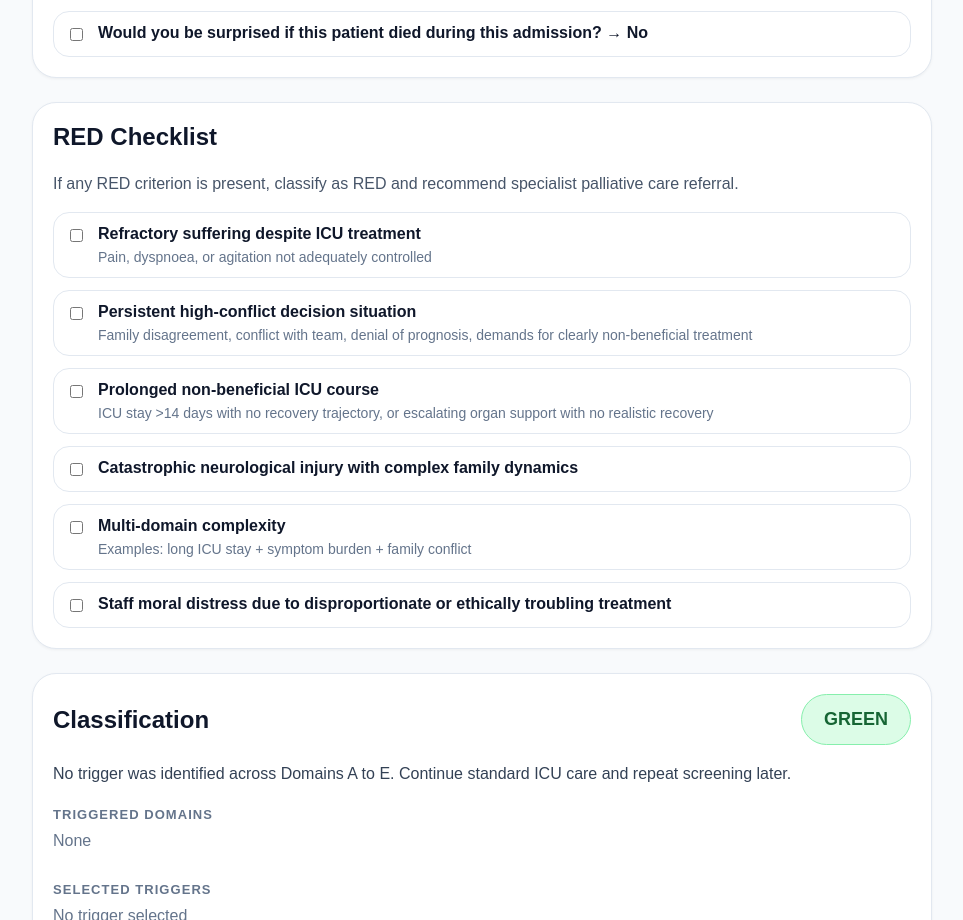
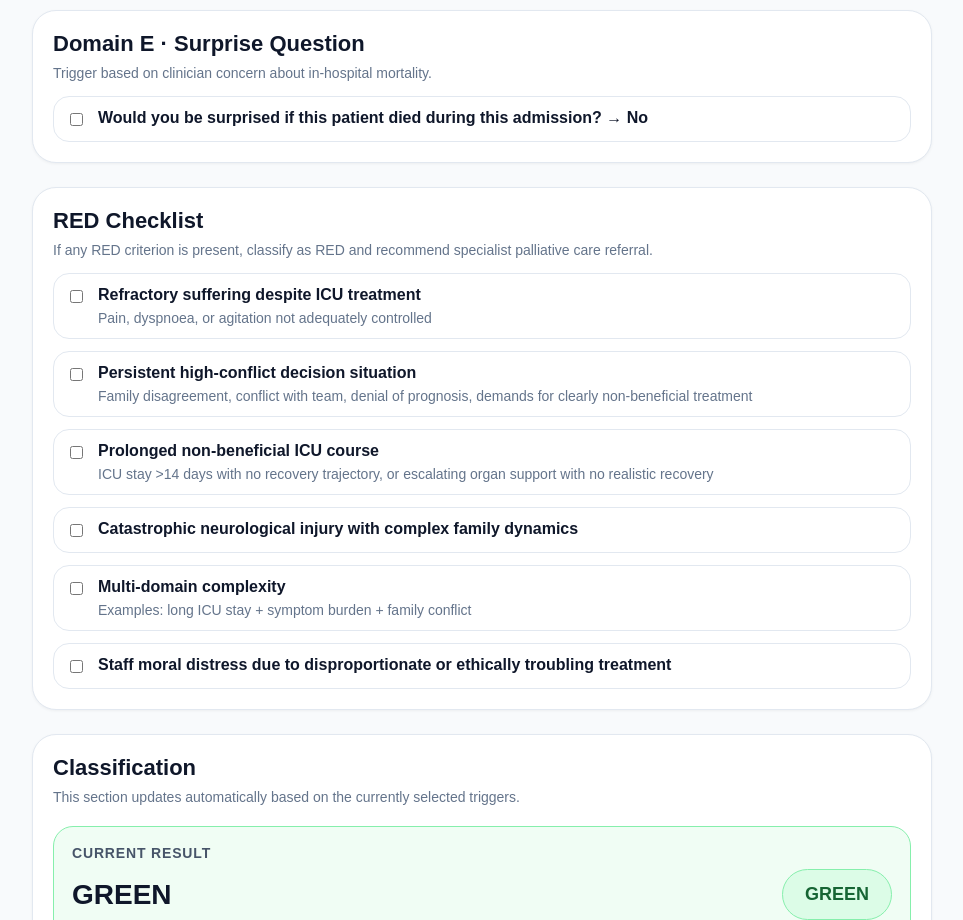
Before and after one commit to yeohjiecong/align-triage, a Next.js app: page / in a window 1280 px wide. Shown: the part 1880-2800 px from the top of the page, without its empty margins (158-1121 px from the left). Built offline with nearby package versions, Linux system fonts and the light colour scheme.

Commit message:
Improve triage UI clarity

```diff
--- a/app/page.tsx
+++ b/app/page.tsx
@@ -162,7 +162,6 @@ function classifyTriage(
   const onlyDomainB = triggeredDomains.length === 1 && hasDomainB;
   const hasAnyRedChecklist = selectedReds.length > 0;
 
-  // AMBER-GREEN is only valid if Domain B contains ONLY b1 and/or b2
   const allowedAmberGreenBIds = ["b1", "b2"];
   const selectedBTriggerIds = selectedTriggers
     .filter((t) => t.domain === "B")
@@ -263,6 +262,22 @@ function badgeStyle(category: FinalCategory): React.CSSProperties {
   return { background: "#ecfccb", color: "#3f6212", border: "1px solid #bef264" };
 }
 
+function panelStyle(category: FinalCategory): React.CSSProperties {
+  if (category === "GREEN") {
+    return { background: "#f0fdf4", border: "1px solid #86efac" };
+  }
+  if (category === "RED") {
+    return { background: "#fef2f2", border: "1px solid #fca5a5" };
+  }
+  if (category === "AMBER-RED") {
+    return { background: "#fffbeb", border: "2px solid #f59e0b" };
+  }
+  if (category === "AMBER-AMBER") {
+    return { background: "#fffbeb", border: "1px solid #fbbf24" };
+  }
+  return { background: "#f7fee7", border: "1px solid #bef264" };
+}
+
 const styles: Record<string, React.CSSProperties> = {
   page: {
     minHeight: "100vh",
@@ -290,6 +305,19 @@ const styles: Record<string, React.CSSProperties> = {
     boxShadow: "0 1px 3px rgba(0,0,0,0.05)",
     marginBottom: "24px",
   },
+  sectionHeader: {
+    marginTop: 0,
+    marginBottom: "6px",
+    fontSize: "22px",
+    fontWeight: 800,
+    color: "#0f172a",
+  },
+  sectionSubtext: {
+    margin: 0,
+    color: "#64748b",
+    lineHeight: 1.5,
+    fontSize: "14px",
+  },
   option: {
     display: "flex",
     gap: "12px",
@@ -298,6 +326,7 @@ const styles: Record<string, React.CSSProperties> = {
     padding: "12px",
     marginTop: "12px",
     alignItems: "flex-start",
+    background: "#ffffff",
   },
   badge: {
     borderRadius: "999px",
@@ -305,6 +334,26 @@ const styles: Record<string, React.CSSProperties> = {
     fontWeight: 700,
     fontSize: "18px",
     display: "inline-block",
+  },
+  statusPanel: {
+    borderRadius: "20px",
+    padding: "18px",
+    marginTop: "18px",
+  },
+  statusTitle: {
+    fontSize: "14px",
+    fontWeight: 700,
+    letterSpacing: "0.06em",
+    textTransform: "uppercase",
+    color: "#475569",
+    marginBottom: "8px",
+  },
+  statusSummary: {
+    marginTop: "14px",
+    fontSize: "17px",
+    lineHeight: 1.55,
+    color: "#1e293b",
+    fontWeight: 600,
   },
   infoItem: {
     border: "1px solid #e2e8f0",
@@ -319,6 +368,14 @@ const styles: Record<string, React.CSSProperties> = {
     padding: "12px 14px",
     marginTop: "10px",
     background: "#f8fafc",
+  },
+  workflowItem: {
+    borderRadius: "18px",
+    padding: "14px 16px",
+    marginTop: "12px",
+    fontSize: "16px",
+    lineHeight: 1.55,
+    fontWeight: 600,
   },
   button: {
     borderRadius: "16px",
@@ -352,7 +409,7 @@ const styles: Record<string, React.CSSProperties> = {
     position: "fixed",
     left: "16px",
     right: "16px",
-    bottom: "55vh",
+    bottom: "42vh",
     background: "#ffffff",
     border: "2px solid #cbd5e1",
     borderRadius: "24px",
@@ -433,6 +490,7 @@ export default function Page() {
 
         <DomainCard
           title="Domain A · Disease / Prognosis"
+          subtitle="Triggers related to underlying prognosis, frailty, and major disease burden."
           items={grouped.A}
           selectedIds={selectedTriggerIds}
           onToggle={toggleTrigger}
@@ -440,6 +498,7 @@ export default function Page() {
 
         <DomainCard
           title="Domain B · ICU Course"
+          subtitle="Triggers related to length of stay, repeated ICU use, and clinical trajectory."
           items={grouped.B}
           selectedIds={selectedTriggerIds}
           onToggle={toggleTrigger}
@@ -447,6 +506,7 @@ export default function Page() {
 
         <DomainCard
           title="Domain C · Symptom Burden"
+          subtitle="Triggers related to distressing symptoms and difficult symptom control."
           items={grouped.C}
           selectedIds={selectedTriggerIds}
           onToggle={toggleTrigger}
@@ -454,6 +514,7 @@ export default function Page() {
 
         <DomainCard
           title="Domain D · Communication / Decision"
+          subtitle="Triggers related to family distress, unclear goals, or complex decision-making."
           items={grouped.D}
           selectedIds={selectedTriggerIds}
           onToggle={toggleTrigger}
@@ -461,14 +522,15 @@ export default function Page() {
 
         <DomainCard
           title="Domain E · Surprise Question"
+          subtitle="Trigger based on clinician concern about in-hospital mortality."
           items={grouped.E}
           selectedIds={selectedTriggerIds}
           onToggle={toggleTrigger}
         />
 
         <section style={styles.section}>
-          <h2 style={{ marginTop: 0 }}>RED Checklist</h2>
-          <p style={{ color: "#475569", lineHeight: 1.6 }}>
+          <h2 style={styles.sectionHeader}>RED Checklist</h2>
+          <p style={styles.sectionSubtext}>
             If any RED criterion is present, classify as RED and recommend specialist palliative care referral.
           </p>
 
@@ -481,7 +543,7 @@ export default function Page() {
                 style={{ marginTop: "4px" }}
               />
               <div>
-                <div style={{ fontWeight: 600 }}>{item.label}</div>
+                <div style={{ fontWeight: 700, color: "#0f172a" }}>{item.label}</div>
                 {item.hint ? (
                   <div style={{ marginTop: "6px", fontSize: "14px", color: "#64748b" }}>{item.hint}</div>
                 ) : null}
@@ -491,12 +553,21 @@ export default function Page() {
         </section>
 
         <section style={styles.section}>
+          <h2 style={styles.sectionHeader}>Classification</h2>
+          <p style={styles.sectionSubtext}>
+            This section updates automatically based on the currently selected triggers.
+          </p>
+
+          <div style={{ ...styles.statusPanel, ...panelStyle(result.category) }}>
+            <div style={styles.statusTitle}>Current result</div>
+
             <div style={{ display: "flex", justifyContent: "space-between", alignItems: "center", gap: "12px", flexWrap: "wrap" }}>
-            <h2 style={{ margin: 0 }}>Classification</h2>
+              <div style={{ fontSize: "28px", fontWeight: 800, color: "#0f172a" }}>{result.category}</div>
               <span style={{ ...styles.badge, ...badgeStyle(result.category) }}>{result.category}</span>
             </div>
 
-          <p style={{ marginTop: "16px", color: "#334155", lineHeight: 1.6 }}>{result.summary}</p>
+            <div style={styles.statusSummary}>{result.summary}</div>
+          </div>
 
           <div style={{ marginTop: "20px" }}>
             <InfoBlock title="Triggered domains" emptyText="None" items={result.triggeredDomains} />
@@ -512,12 +583,13 @@ export default function Page() {
         </section>
 
         <section style={styles.section}>
- 	 <h2 style={{ marginTop: 0 }}>Recommended actions</h2>
+          <h2 style={styles.sectionHeader}>Recommended actions</h2>
+          <p style={styles.sectionSubtext}>
+            These action prompts are tied to the current classification and should support, not replace, clinical judgement.
+          </p>
 
           {result.actions.map((action) => (
-    	<div key={action} style={styles.actionItem}>
-    	  {action}
-  	  </div>
+            <div key={action} style={styles.actionItem}>{action}</div>
           ))}
 
           {result.reassessment ? (
@@ -527,12 +599,19 @@ export default function Page() {
           ) : null}
         </section>
 
-        <section style={styles.section}>
-          <h2 style={{ marginTop: 0 }}>Workflow reminder</h2>
-          <div style={styles.actionItem}>1. Screen on ICU Day 3 and weekly thereafter</div>
-          <div style={styles.actionItem}>2. Tick triggers across Domains A to E</div>
-          <div style={styles.actionItem}>3. Check RED checklist separately</div>
-          <div style={styles.actionItem}>4. Use result to guide ICU-led supportive care or specialist referral</div>
+        <section style={{ ...styles.section, ...panelStyle(result.category) }}>
+          <h2 style={styles.sectionHeader}>Workflow reminder</h2>
+          <p style={styles.sectionSubtext}>
+            Quick reminder for bedside use. This section changes colour to match the current triage category.
+          </p>
+
+          <div style={{ ...styles.workflowItem, background: "#ffffff", border: "1px solid #cbd5e1" }}>
+            1. Screen on ICU Day 3 and weekly thereafter. Re-screen earlier if the patient's condition changes.
+          </div>
+
+          <div style={{ ...styles.workflowItem, background: "#ffffff", border: "1px solid #cbd5e1" }}>
+            2. Consult ICU consultant on ICU-led supportive care plans — especially for AMBER-AMBER and AMBER-RED classifications.
+          </div>
         </section>
 
         <button onClick={resetAll} style={styles.button}>Reset all</button>
@@ -551,18 +630,22 @@ export default function Page() {
 
 function DomainCard({
   title,
+  subtitle,
   items,
   selectedIds,
   onToggle,
 }: {
   title: string;
+  subtitle: string;
   items: TriggerOption[];
   selectedIds: string[];
   onToggle: (id: string) => void;
 }) {
   return (
     <section style={styles.section}>
-      <h2 style={{ marginTop: 0 }}>{title}</h2>
+      <h2 style={styles.sectionHeader}>{title}</h2>
+      <p style={styles.sectionSubtext}>{subtitle}</p>
+
       {items.map((item) => (
         <label key={item.id} style={styles.option}>
           <input
@@ -572,7 +655,7 @@ function DomainCard({
             style={{ marginTop: "4px" }}
           />
           <div>
-            <div style={{ fontWeight: 600 }}>{item.label}</div>
+            <div style={{ fontWeight: 700, color: "#0f172a" }}>{item.label}</div>
             {item.hint ? (
               <div style={{ marginTop: "6px", fontSize: "14px", color: "#64748b" }}>{item.hint}</div>
             ) : null}
```
Lines whose indentation alone changed are shown as unchanged.
